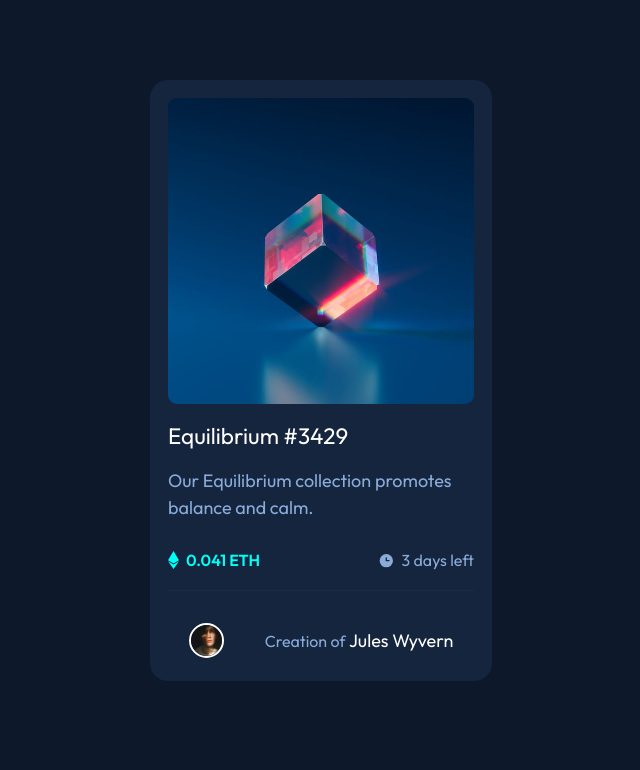
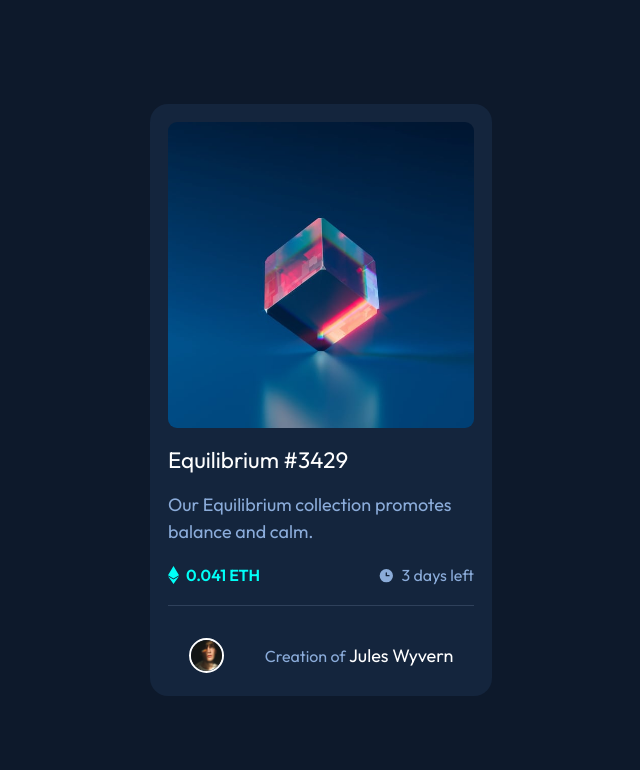
Before and after one commit to fliderman01/NFT-preview-card-component-HTML-CSS-JS-Bootstrap, a plain HTML site: page index.html in a window 1280 px wide. Shown: the top 770 px of the page, without its empty margins (319-959 px from the left). Drawn offline with nearby package versions, Linux system fonts and the light colour scheme.

Commit message:
transition, accesibility, centering

```diff
--- a/index.html
+++ b/index.html
@@ -16,7 +16,7 @@
 </head>
 <body>
 
-  <div class="main">
+  <main>
     <div class="cyan">
       <img src="images/icon-view.svg"  alt="eye" class="eye">
       <div class="color-overlay"></div>
@@ -24,7 +24,7 @@
     </div>
     <h2 class="fs-5 my-3 same2">Equilibrium #3429</h2>
     <p class="fs-6 sameTxt">Our Equilibrium collection promotes balance and calm.</p>
-    <div class="lower mt-4">
+    <div class="lower mt-2">
       <div class="etherum">
         <img src="images/icon-ethereum.svg" alt="">
         <span class="fw-bold eth">0.041 ETH</span>
@@ -34,12 +34,12 @@
         <span class="day3">3 days left</span>
       </div>
     </div>
-    <hr>
+    <div class="line"></div>
     <div class="profile">
       <img class="profilePic" src="images/image-avatar.png" alt="jules's photo">
       <p class="sameTxt mt-3">Creation of <span class="same2">Jules Wyvern</span></p>
     </div>
-  </div>
+  </main>
 
   <div class="attribution">
     Challenge by <a href="https://www.frontendmentor.io?ref=challenge" target="_blank">Frontend Mentor</a>.
@@ -57,7 +57,7 @@
     overlay.onmouseout = function(){
       eye.style.display = 'none';
       cubeImg.style.marginRight = '0';
-    }
+      }
   </script>
 </body>
 </html>
--- a/style.css
+++ b/style.css
@@ -12,21 +12,20 @@ body {
     display: flex;
     justify-content: center;
     align-items: center;
+    min-height: 100vh;
 }
 
 hr {
     background-color: hsl(215, 32%, 27%);
 }
 
-.main {
+main {
     font-family: 'Outfit', sans-serif;
     background-color: hsl(216, 50%, 16%);
     width: 19em;
     padding: 1em 1em 0.5em 1em;
     border-radius: 1em;
     color: hsl(215, 51%, 70%);
-    position: absolute;
-    top: 10%;
 }
 
 .cubeImg {
@@ -61,6 +60,13 @@ hr {
 
   .color-overlay:hover {
     opacity: .4;
+    transition: 2s;
+    transition-timing-function: ease-in;
+  }
+
+  .line {
+    border-bottom: 1px solid hsl(215, 32%, 27%);
+    margin: 1em 0;
   }
 
 .lower {
```
